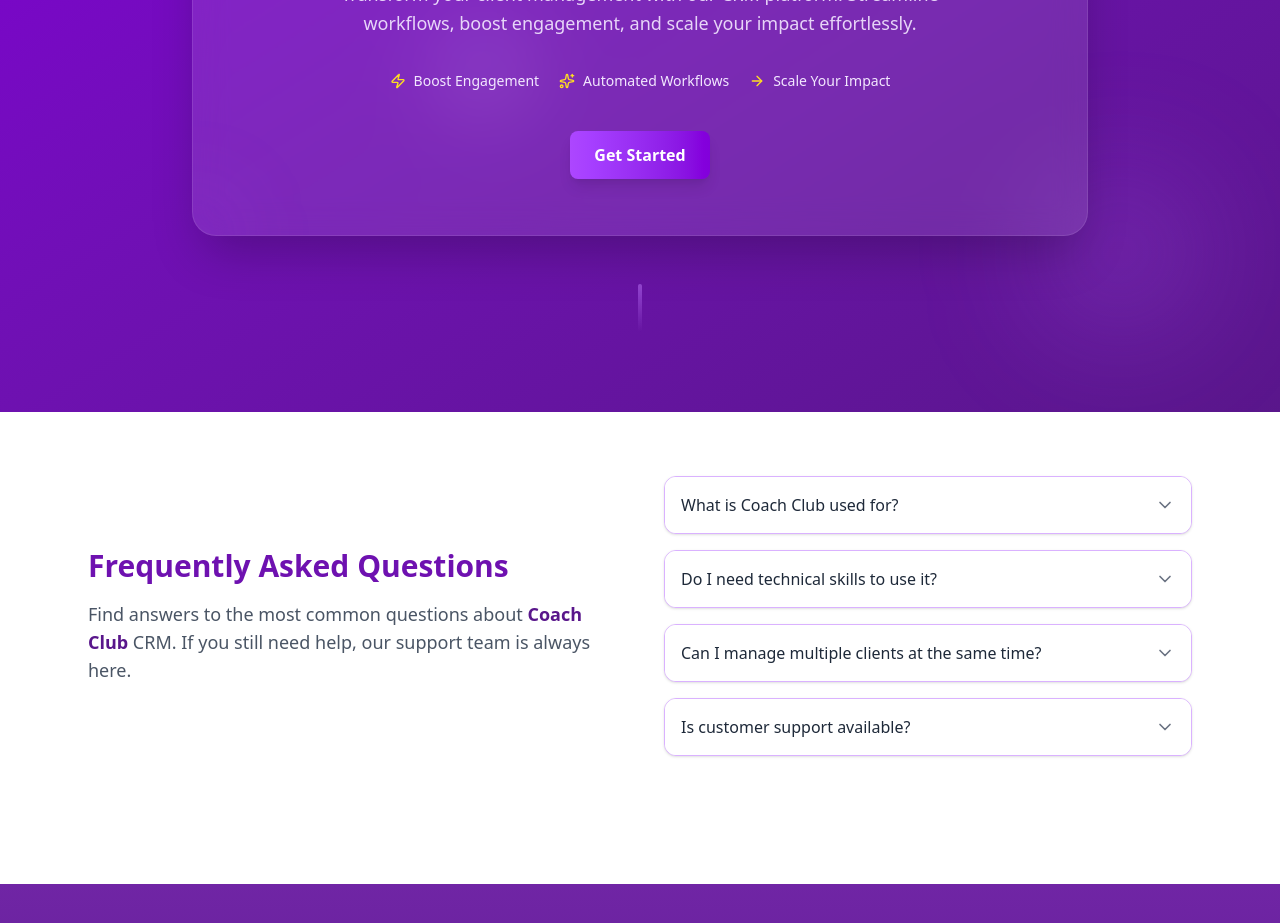
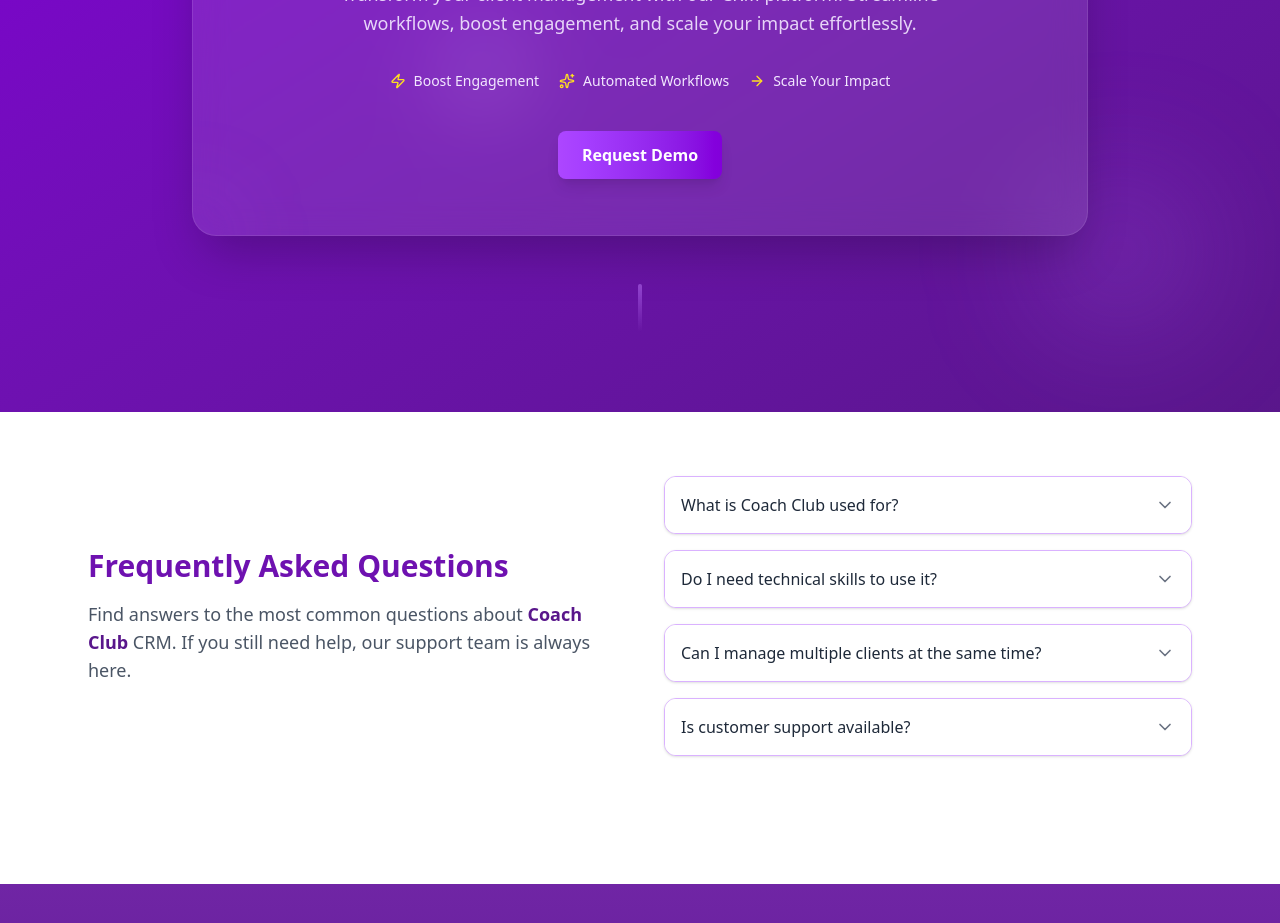
Before and after one commit to Suraj8517/react-crm-website, a React (Vite) app: page / in a window 1280 px wide. Shown: the part 9140-10063 px from the top of the page. Built offline with nearby package versions, Linux system fonts and the light colour scheme.

Commit message:
updated form links in cta feature section

```diff
--- a/src/Landingpage.jsx
+++ b/src/Landingpage.jsx
@@ -48,7 +48,7 @@
       <HeroSection onOpenForm={() => setOpenDemoForm(true)} />
       <LogoSwipper />
       <Business />
-      <DesktopFeature />
+      <DesktopFeature onOpenForm={() => setOpenDemoForm(true)} />
       <SwipeFeaturesSection />
       <MobileAppSection />
       <WhyUsSection />
@@ -56,7 +56,7 @@
       <PerformanceSection/>
       <TestimonialSection />
       <SuccessSection />
-      <CallToActionSection />
+      <CallToActionSection onOpenForm={() => setOpenDemoForm(true)}/>
       <FAQSection />
       <Footer />
     </div>
--- a/src/components/CallToActionSection.jsx
+++ b/src/components/CallToActionSection.jsx
@@ -1,7 +1,7 @@
 import React from "react";
 import { ArrowRight, Sparkles, Zap } from "lucide-react";
 
-const CallToActionSection = () => {
+const CallToActionSection = ({onOpenForm}) => {
   return (
 
     <section className="relative py-20 bg-gradient-to-br from-purple-700 via-purple-800 to-purple-900 overflow-hidden">
@@ -71,8 +71,8 @@
 
               {/* CTA Buttons */}
               <div className="flex flex-col sm:flex-row items-center justify-center gap-4">
-                <button className="px-6 py-3 bg-gradient-to-r from-purple-500 to-purple-700 text-white font-semibold rounded-lg shadow-lg hover:shadow-purple-400/40 transition text-sm md:text-base">
-                  Get Started
+                <button onClick={onOpenForm}  className="px-6 py-3 bg-gradient-to-r from-purple-500 to-purple-700 text-white font-semibold rounded-lg shadow-lg hover:shadow-purple-400/40 transition text-sm md:text-base">
+                  Request Demo
                 </button>
               </div>
             </div>
--- a/src/components/FeatureSectionDesktop.jsx
+++ b/src/components/FeatureSectionDesktop.jsx
@@ -38,7 +38,7 @@
 ];
 
 
-const OurCombinedFeature = () => {
+const OurCombinedFeature = ({onOpenForm}) => {
   const [activeIndex, setActiveIndex] = useState(null);
   const [activeMobile, setActiveMobile] = useState(null);
 
@@ -59,7 +59,7 @@
           <p className="text-gray-600 text-lg mb-6">
             From client management to payments — <span className="font-bold text-purple-900 ">COACH CLUB</span> streamlines your fitness & wellness business in one place.
           </p>
-          <button className="bg-gradient-to-b from-[#4B0082] to-[#2E005C] text-white font-semibold px-6 py-3 rounded-full shadow-md hover:bg-[#5e0ace] transition">
+          <button  onClick={onOpenForm} className="bg-gradient-to-b from-[#4B0082] to-[#2E005C] text-white font-semibold px-6 py-3 rounded-full shadow-md hover:bg-[#5e0ace] transition">
             Request demo →
           </button>
         </div>
@@ -119,7 +119,7 @@
     <p className="text-gray-600 text-lg mb-6">
        From client management to payments — Coach Club streamlines your fitness & wellness business in one place.
 </p>
-    <button className="bg-[#6E0ACE] text-white font-semibold px-6 py-3 rounded-full shadow-md hover:bg-[#5e0ace] transition">
+    <button onClick={onOpenForm} className="bg-[#6E0ACE] text-white font-semibold px-6 py-3 rounded-full shadow-md hover:bg-[#5e0ace] transition">
       Request demo →
     </button>
   </div>
@@ -162,7 +162,7 @@
     <p className="text-gray-600 text-base mb-6 leading-relaxed">
       From client management to payments — <span className="font-bold text-purple-900">COACH CLUB</span> streamlines your fitness & wellness business in one place.
     </p>
-    <button className="bg-gradient-to-b from-[#4B0082] to-[#2E005C] text-white font-semibold px-8 py-3.5 rounded-full shadow-lg hover:bg-[#5e0ace] transition-all hover:shadow-xl active:scale-95">
+    <button onClick={onOpenForm}  className="bg-gradient-to-b from-[#4B0082] to-[#2E005C] text-white font-semibold px-8 py-3.5 rounded-full shadow-lg hover:bg-[#5e0ace] transition-all hover:shadow-xl active:scale-95">
       Request demo →
     </button>
   </div>
--- a/src/components/TestimonialSection.jsx
+++ b/src/components/TestimonialSection.jsx
@@ -17,7 +17,7 @@
       "I struggled to grow my client base because marketing and lead management were overwhelming. Coach Club’s built-in client tracking and automated reminders have streamlined my workflow. I’m now reaching more clients with less effort, and my revenue has increased noticeably.",
   },
   {
-    name: "Praveen",
+    name: "Pramod",
     role: "Client Success Representative, FitMom Club",
     feedback:
       "Handling inquiries and follow-ups manually was exhausting and error-prone. Coach Club’s automated workflows and lead tracking system have made our sales process smooth and efficient. We can now focus on converting leads rather than chasing them.",
```
